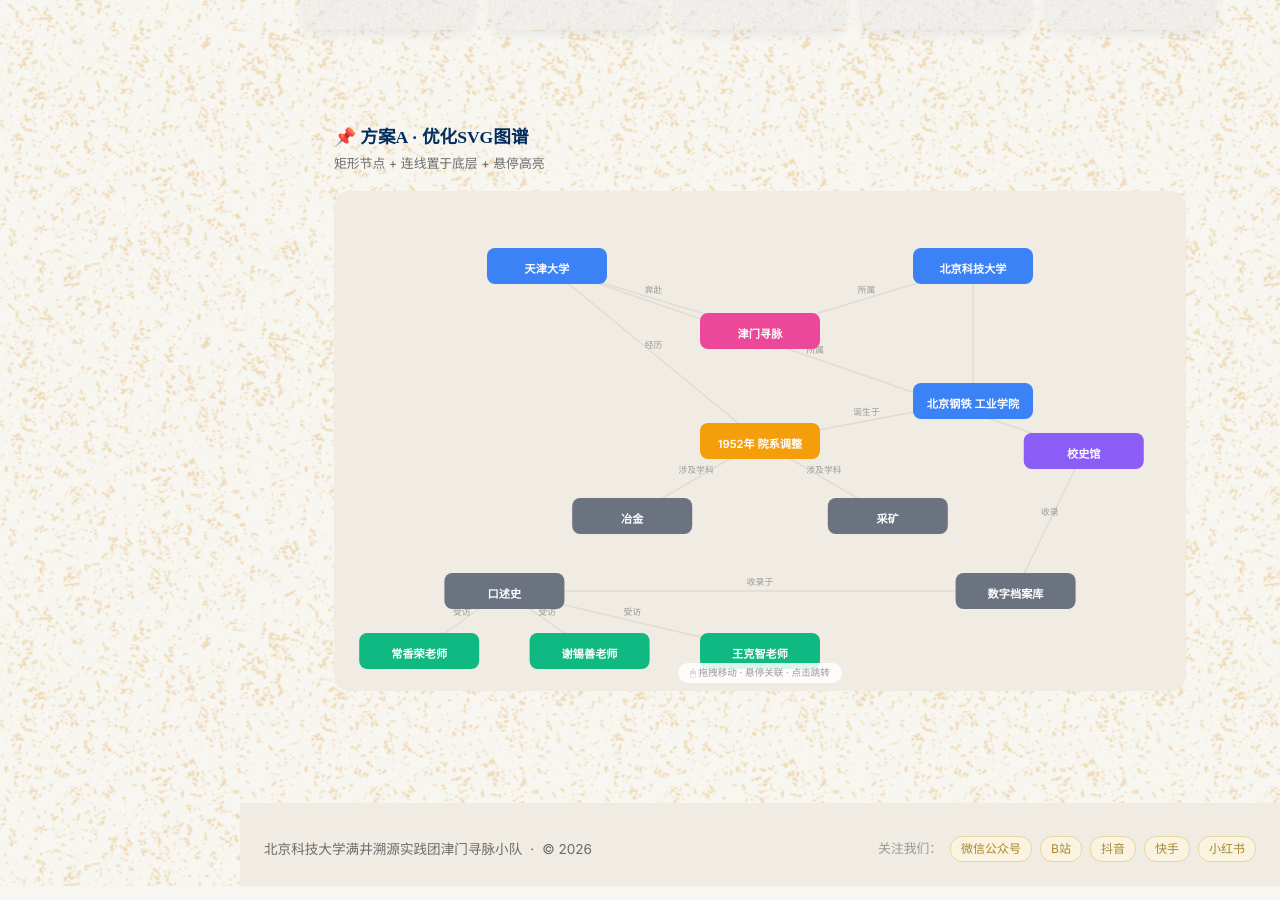
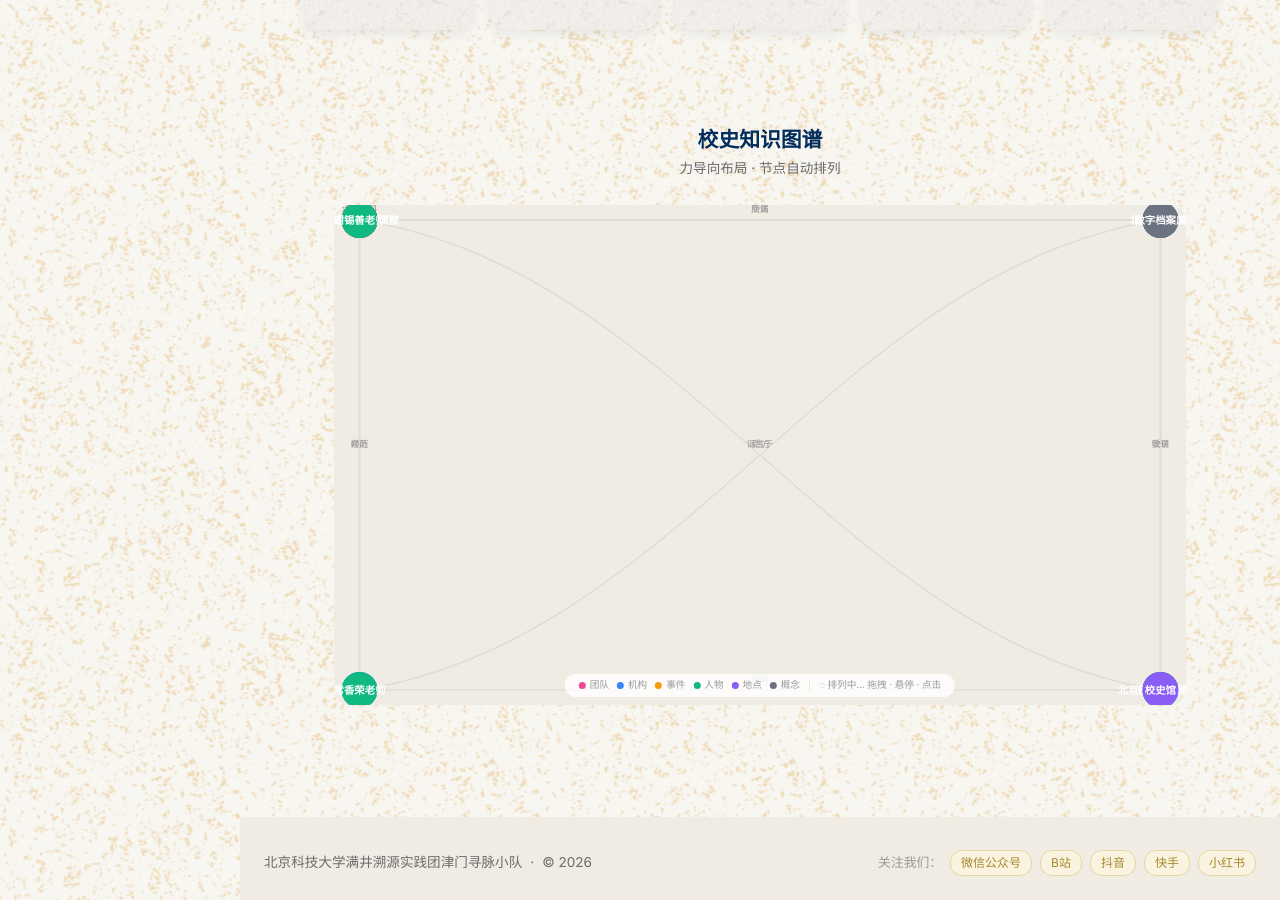
Before and after one commit to ottoapocalypse-beep/jinmen-xunmai, a Vue app: page /#/ in a window 1280 px wide. Shown: the part 1040-1940 px from the top of the page. Built offline with nearby package versions, Linux system fonts and the light colour scheme.

Commit message:
feat: 知识图谱改为力导向布局，节点自动排列

```diff
--- a/package.json
+++ b/package.json
@@ -10,6 +10,7 @@
   },
   "dependencies": {
     "d3": "^7.9.0",
+    "three": "^0.185.1",
     "vue": "^3.5.39",
     "vue-router": "^4.6.4"
   },
--- a/src/components/KnowledgeGraph.vue
+++ b/src/components/KnowledgeGraph.vue
@@ -8,26 +8,116 @@ const hovered = ref<string | null>(null)
 const dragging = ref<string | null>(null)
 const containerRef = ref<HTMLElement | null>(null)
 const dims = ref({ w: 800, h: 500 })
+const settled = ref(false)
 
+/* ---- 物理引擎：节点位置 & 速度 ---- */
 const pos = reactive<Record<string, { x: number; y: number }>>({})
-rawNodes.forEach(n => { pos[n.id] = { x: n.x, y: n.y } })
+const vel: Record<string, { x: number; y: number }> = {}
+
+rawNodes.forEach(n => {
+  // 随机初始位置（避免全部重叠在中心）
+  pos[n.id] = { x: 0.15 + Math.random() * 0.7, y: 0.15 + Math.random() * 0.7 }
+  vel[n.id] = { x: 0, y: 0 }
+})
 
 function px(n: { x: number; y: number }) {
-  return { x: (n.x / 100) * dims.value.w, y: (n.y / 100) * dims.value.h }
+  return { x: n.x * dims.value.w, y: n.y * dims.value.h }
 }
 
+/* ---- 力模拟 ---- */
+const REP = 600    // 排斥力
+const ATT = 0.003  // 弹簧系数
+const REST = 0.14  // 弹簧自然长度
+const CTR = 0.003  // 向心力
+const DAMP = 0.88  // 阻尼
+
+let animId = 0
+
+function tick() {
+  const n = rawNodes.length
+  if (n === 0) { settled.value = true; return }
+  let ke = 0 // 总动能
+
+  for (let a = 0; a < n; a++) {
+    const idA = rawNodes[a].id
+    const pA = pos[idA]
+    let fx = 0, fy = 0
+
+    // ① 节点间排斥
+    for (let b = 0; b < n; b++) {
+      if (a === b) continue
+      const pB = pos[rawNodes[b].id]
+      const dx = pA.x - pB.x
+      const dy = pA.y - pB.y
+      const d = Math.max(Math.sqrt(dx * dx + dy * dy), 0.01)
+      const f = REP / (d * d * n)
+      fx += (dx / d) * f
+      fy += (dy / d) * f
+    }
+
+    // ② 边弹簧力
+    for (const edge of edges) {
+      let other = edge.source === idA ? edge.target : edge.target === idA ? edge.source : null
+      if (!other) continue
+      const pB = pos[other]
+      const dx = pB.x - pA.x
+      const dy = pB.y - pA.y
+      const d = Math.max(Math.sqrt(dx * dx + dy * dy), 0.01)
+      const f = ATT * (d - REST)
+      fx += (dx / d) * f
+      fy += (dy / d) * f
+    }
+
+    // ③ 向心力
+    fx += (0.5 - pA.x) * CTR
+    fy += (0.5 - pA.y) * CTR
+
+    // 更新速度 & 位置
+    const v = vel[idA]
+    if (dragging.value !== idA) {
+      v.x = (v.x + fx) * DAMP
+      v.y = (v.y + fy) * DAMP
+    } else {
+      v.x = 0; v.y = 0
+    }
+    ke += v.x * v.x + v.y * v.y
+
+    if (dragging.value !== idA) {
+      pA.x += v.x
+      pA.y += v.y
+    }
+    pA.x = Math.max(0.03, Math.min(0.97, pA.x))
+    pA.y = Math.max(0.03, Math.min(0.97, pA.y))
+  }
+
+  settled.value = ke < 0.005 * n
+  if (!settled.value || dragging.value) {
+    animId = requestAnimationFrame(tick)
+  }
+}
+
+function start() {
+  settled.value = false
+  cancelAnimationFrame(animId)
+  animId = requestAnimationFrame(tick)
+}
+
+/* ---- 连线 ---- */
 function edgePath(e: { source: string; target: string }) {
   const s = pos[e.source], t = pos[e.target]
   if (!s || !t) return ''
   const p1 = px(s), p2 = px(t)
-  return `M${p1.x},${p1.y} L${p2.x},${p2.y}`
+  const dx = p2.x - p1.x, dy = p2.y - p1.y
+  const cx1 = p1.x + dx * 0.4, cy1 = p1.y + dy * 0.1
+  const cx2 = p1.x + dx * 0.6, cy2 = p1.y + dy * 0.9
+  return `M${p1.x},${p1.y} C${cx1},${cy1} ${cx2},${cy2} ${p2.x},${p2.y}`
 }
 
 function edgeMid(e: { source: string; target: string }) {
   const s = pos[e.source], t = pos[e.target]
   if (!s || !t) return { x: 0, y: 0 }
   const p1 = px(s), p2 = px(t)
-  return { x: (p1.x + p2.x) / 2, y: (p1.y + p2.y) / 2 - 6 }
+  return { x: (p1.x + p2.x) / 2, y: (p1.y + p2.y) / 2 - 8 }
 }
 
 function isConnected(id: string) {
@@ -43,40 +133,54 @@ function onClick(id: string) {
   else if (n.search) router.push({ path: '/archive', query: { search: n.search } })
 }
 
-function updateDims() {
-  if (containerRef.value) dims.value = { w: containerRef.value.clientWidth, h: containerRef.value.clientHeight }
-}
-
-// Drag
-let dsx = 0, dsy = 0, nsx = 0, nsy = 0
+/* ---- 拖拽 ---- */
+let dsx = 0, dsy = 0
 function onPD(e: PointerEvent, id: string) {
-  dragging.value = id
-  const p = pos[id]; if (!p) return
-  const pt = px(p)
-  dsx = e.clientX; dsy = e.clientY; nsx = pt.x; nsy = pt.y
+  dragging.value = id; settled.value = false
+  dsx = e.clientX; dsy = e.clientY
   containerRef.value?.setPointerCapture(e.pointerId)
+  start()
 }
 function onPM(e: PointerEvent) {
   if (!dragging.value) return
   const p = pos[dragging.value]; if (!p) return
-  const x = ((nsx + e.clientX - dsx) / dims.value.w) * 100
-  const y = ((nsy + e.clientY - dsy) / dims.value.h) * 100
-  p.x = Math.max(3, Math.min(97, x))
-  p.y = Math.max(3, Math.min(97, y))
+  p.x += (e.clientX - dsx) / dims.value.w
+  p.y += (e.clientY - dsy) / dims.value.h
+  dsx = e.clientX; dsy = e.clientY
+  vel[dragging.value] = { x: 0, y: 0 }
 }
 function onPU() { dragging.value = null }
 
-onMounted(() => { updateDims(); window.addEventListener('resize', updateDims) })
-onUnmounted(() => window.removeEventListener('resize', updateDims))
+onMounted(() => {
+  function resize() {
+    if (containerRef.value) dims.value = { w: containerRef.value.clientWidth, h: containerRef.value.clientHeight }
+  }
+  resize()
+  window.addEventListener('resize', resize)
+  setTimeout(start, 200)
+})
+
+onUnmounted(() => {
+  cancelAnimationFrame(animId)
+  window.removeEventListener('resize', () => {})
+})
 </script>
 
 <template>
   <section class="g-section">
-    <h2 class="g-title">📌 方案A · 优化SVG图谱</h2>
-    <p class="g-subtitle">矩形节点 + 连线置于底层 + 悬停高亮</p>
+    <h2 class="g-title">校史知识图谱</h2>
+    <p class="g-subtitle">力导向布局 · 节点自动排列</p>
+
     <div ref="containerRef" class="g-container" @pointermove="onPM" @pointerup="onPU" @pointercancel="onPU">
       <svg :viewBox="`0 0 ${dims.w} ${dims.h}`" class="g-svg">
-        <!-- 连线（底层） -->
+        <defs>
+          <filter id="gg">
+            <feGaussianBlur stdDeviation="3" result="b" />
+            <feMerge><feMergeNode in="b" /><feMergeNode in="SourceGraphic" /></feMerge>
+          </filter>
+        </defs>
+
+        <!-- 连线 -->
         <g>
           <path v-for="e in edges" :key="`e-${e.source}-${e.target}`"
             :d="edgePath(e)"
@@ -87,15 +191,21 @@ onUnmounted(() => window.removeEventListener('resize', updateDims))
             text-anchor="middle" class="g-edge-label"
           >{{ e.label }}</text>
         </g>
+
         <!-- 节点 -->
         <g v-for="n in rawNodes" :key="n.id">
-          <rect
-            :x="px(pos[n.id]).x - 60" :y="px(pos[n.id]).y - 18"
-            width="120" height="36" rx="8"
-            :fill="hovered && !isConnected(n.id) ? nodeColors[n.type] + '33' : nodeColors[n.type]"
+          <circle v-if="hovered === n.id"
+            :cx="px(pos[n.id]).x" :cy="px(pos[n.id]).y" r="30"
+            :fill="nodeColors[n.type]" opacity="0.1" filter="url(#gg)"
+            class="g-glow"
+          />
+          <circle
+            :cx="px(pos[n.id]).x" :cy="px(pos[n.id]).y"
+            :r="hovered === n.id ? 22 : 18"
+            :fill="hovered && !isConnected(n.id) ? nodeColors[n.type] + '44' : nodeColors[n.type]"
             :stroke="hovered === n.id ? '#fff' : 'transparent'"
-            :stroke-width="hovered === n.id ? 2 : 0"
-            class="g-node-rect"
+            :stroke-width="hovered === n.id ? 2.5 : 0"
+            class="g-dot"
             :style="{ cursor: dragging === n.id ? 'grabbing' : 'pointer' }"
             @pointerdown="onPD($event, n.id)"
             @pointerenter="hovered = n.id"
@@ -103,39 +213,44 @@ onUnmounted(() => window.removeEventListener('resize', updateDims))
             @click="onClick(n.id)"
           />
           <text
-            :x="px(pos[n.id]).x" :y="px(pos[n.id]).y + 4"
+            :x="px(pos[n.id]).x" :y="px(pos[n.id]).y + 1"
             text-anchor="middle" dominant-baseline="middle"
-            class="g-node-text"
+            class="g-label"
             :class="{ dim: hovered && !isConnected(n.id) }"
             :style="{ pointerEvents: 'none' }"
-          >{{ n.label }}</text>
-          <!-- 连接指示光晕 -->
-          <rect v-if="hovered === n.id"
-            :x="px(pos[n.id]).x - 66" :y="px(pos[n.id]).y - 24"
-            width="132" height="48" rx="12"
-            :fill="nodeColors[n.type]" opacity="0.12"
-            class="g-glow"
-          />
+          >{{ n.label.replace('\\n', ' ') }}</text>
         </g>
       </svg>
-      <div class="g-hint">🖱 拖拽移动 · 悬停关联 · 点击跳转</div>
+
+      <div class="g-hint">
+        <span v-for="(c, k) in nodeColors" :key="k" class="hint-chip">
+          <span class="hint-dot" :style="{ background: c }" />
+          {{ { team: '团队', institution: '机构', event: '事件', person: '人物', location: '地点', concept: '概念' }[k] || k }}
+        </span>
+        <span class="hint-sep">|</span>
+        {{ settled ? '✓ 已稳定' : '◌ 排列中…' }}
+        拖拽 · 悬停 · 点击
+      </div>
     </div>
   </section>
 </template>
 
 <style scoped>
 .g-section { max-width: 900px; margin: var(--space-2xl) auto; padding: 0 var(--space-lg); }
-.g-title { font-size: 1.1rem; color: var(--color-primary-dark); margin-bottom: var(--space-xs); }
-.g-subtitle { font-family: var(--font-sans); font-size: 0.8rem; color: var(--color-text-secondary); margin-bottom: var(--space-md); }
+.g-title { font-size: 1.3rem; color: var(--color-primary-dark); text-align: center; margin-bottom: var(--space-xs); }
+.g-subtitle { font-family: var(--font-sans); font-size: 0.85rem; color: var(--color-text-secondary); text-align: center; margin-bottom: var(--space-lg); }
 .g-container { position: relative; width: 100%; height: 500px; background: var(--color-bg-alt); border-radius: var(--radius-lg); overflow: hidden; touch-action: none; }
 .g-svg { width: 100%; height: 100%; }
-.g-edge { fill: none; stroke: var(--color-border); stroke-width: 1.5; transition: opacity .2s; }
+.g-edge { fill: none; stroke: var(--color-border); stroke-width: 1.5; transition: opacity .3s; }
 .g-edge.dim { opacity: 0.06; }
 .g-edge-label { font-family: var(--font-sans); font-size: 0.55rem; fill: var(--color-text-light); pointer-events: none; user-select: none; }
-.g-node-rect { transition: fill .2s, stroke .1s; cursor: pointer; }
-.g-node-text { font-family: var(--font-sans); font-size: 0.7rem; font-weight: 600; fill: #fff; pointer-events: none; user-select: none; transition: opacity .2s; }
-.g-node-text.dim { opacity: 0.2; }
-.g-glow { pointer-events: none; animation: pulse 2s ease-in-out infinite; }
-@keyframes pulse { 0%,100% { opacity: 0.08; } 50% { opacity: 0.16; } }
-.g-hint { position: absolute; bottom: var(--space-sm); left: 50%; transform: translateX(-50%); font-family: var(--font-sans); font-size: 0.6rem; color: var(--color-text-light); background: rgba(255,255,255,0.85); padding: 2px 12px; border-radius: 12px; white-space: nowrap; }
+.g-dot { transition: r .2s, fill .2s, stroke .1s; cursor: pointer; }
+.g-glow { pointer-events: none; animation: breathe 2s ease-in-out infinite; }
+@keyframes breathe { 0%,100% { opacity: 0.08; r: 30; } 50% { opacity: 0.16; r: 34; } }
+.g-label { font-family: var(--font-sans); font-size: 0.65rem; font-weight: 600; fill: #fff; pointer-events: none; user-select: none; transition: opacity .2s; }
+.g-label.dim { opacity: 0.2; }
+.g-hint { position: absolute; bottom: var(--space-sm); left: 50%; transform: translateX(-50%); display: flex; align-items: center; gap: var(--space-sm); font-family: var(--font-sans); font-size: 0.6rem; color: var(--color-text-light); background: rgba(255,255,255,0.85); padding: 3px 14px; border-radius: 14px; white-space: nowrap; }
+.hint-dot { display: inline-block; width: 7px; height: 7px; border-radius: 50%; margin-right: 2px; }
+.hint-chip { display: inline-flex; align-items: center; gap: 2px; }
+.hint-sep { color: var(--color-border); }
 </style>
```
Also changed, not shown: 1 other file (tests, documents, lock files or other folders).
